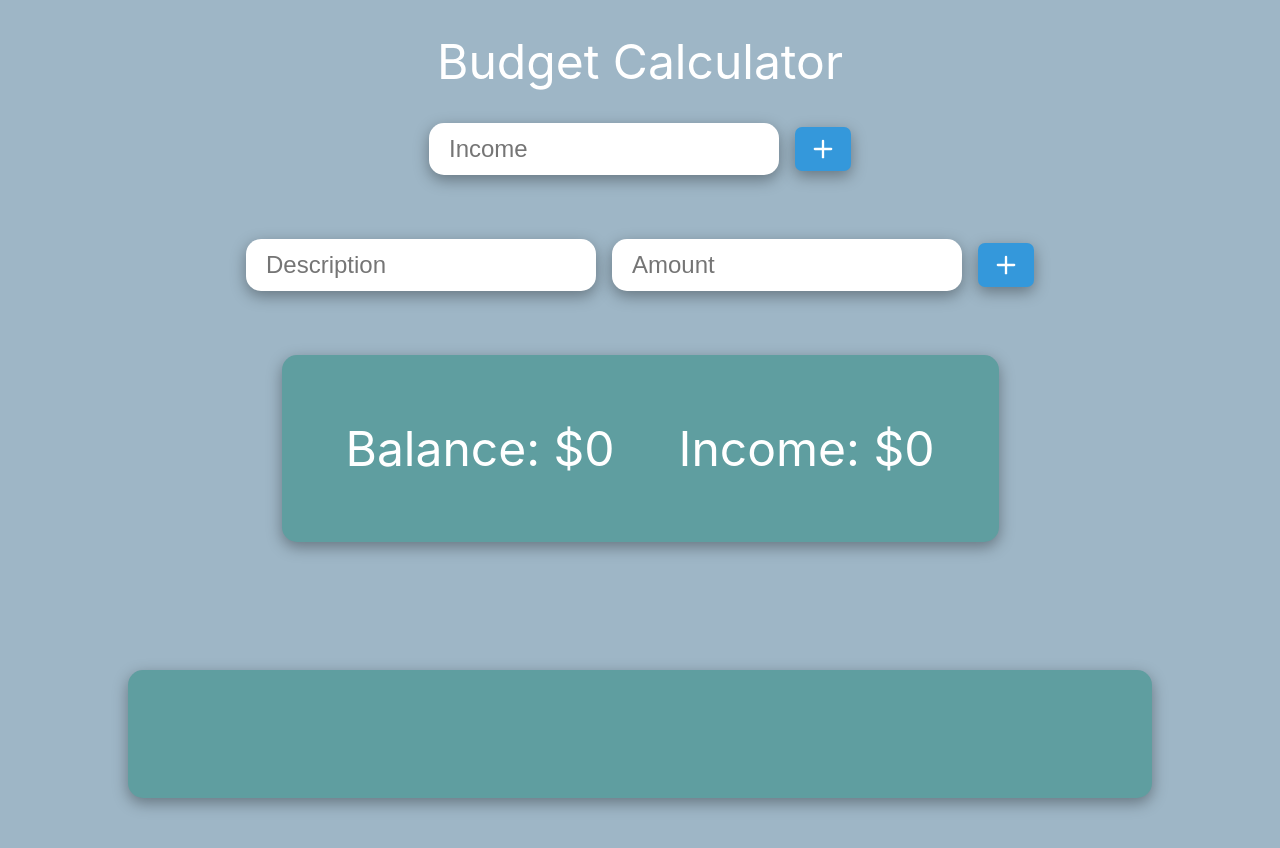
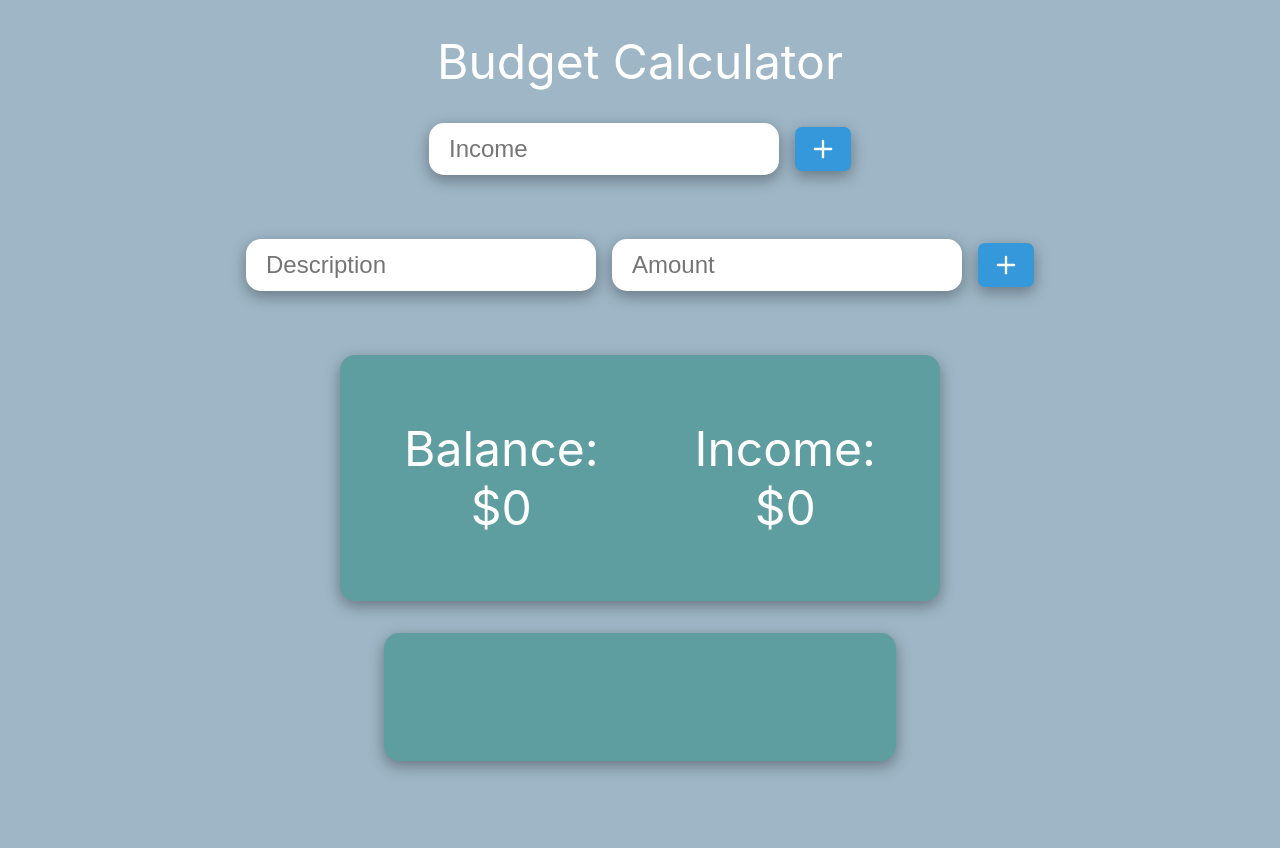
Before and after one commit to cw417/react-budget-calc, a React (Create React App) app in the folder client/: page / in a window 1280 px wide. Shown: the top 848 px of the page. After the commit the page ends 800 px from the top, so only its background shows below. Built offline with nearby package versions, Linux system fonts and the light colour scheme.

Commit message:
Inputs now focus on amount on edit; work on styling

```diff
--- a/client/src/App.css
+++ b/client/src/App.css
@@ -40,16 +40,35 @@ body {
   font-size: 3rem;
   display: flex;
   flex-direction: row;
-  justify-content: center;
-  max-width: fit-content;
+  justify-content: space-between;
+  width: fit-content;
   /* Override '.container' margin to center div */
-  margin: 0 auto !important;
+  margin: 0 auto;
 }
 
 .info-display--income {
-  margin-left: 4rem;
-  text-align: end;
-  max-width: 50%;
+  display: flex;
+  flex-direction: column;
+  align-items: center;
+  margin-left: 6rem
+}
+
+.info-display--income-input {
+  width: 8rem;
+  border: none;
+  text-align: center;
+  font-size: 3rem;
+}
+
+.info-display--income-input:focus {
+  outline: none;
+}
+/* ExpenseList */
+
+.expense-list {
+  width: 50%;
+  max-width: 48rem;
+  margin: 2rem auto;
 }
 
 /* ExpenseItem */
@@ -75,16 +94,17 @@ body {
   width: 25%;
 }
 
-.expense-edit-buttons {
-  margin-left: auto;
-  display: flex;
-  flex-direction: row;
+.edit-button {
+  font-size: 1rem !important;
+  width: 2rem !important;
+  height: fit-content !important;
 }
 
 /** ExpenseItem -- Editing Mode **/
 
 .expense--editing {
   width: 100%;
+  justify-content: space-between;
 }
 
 .expense-description-input, .expense-amount-input {
@@ -92,6 +112,7 @@ body {
   border-width: none;
   border: none;
   margin-bottom: 0.5rem;
+  outline: none;
 }
 
 .expense-description-input {
@@ -99,7 +120,7 @@ body {
 }
 
 .expense-amount-input {
-  width: 25%;
+  width: 15%;
   padding-left: 5%;
 }
 
@@ -151,7 +172,6 @@ body {
 }
 
 .container {
-  margin: var(--margin-outer);
   padding: 4rem;
   box-shadow: var(--shadow);
   background-color: var(--background-color-secondary);
@@ -227,6 +247,7 @@ body {
   }
 
   .info-display--income {
+    margin-top: 1.5rem;
     margin-left: 0;
     text-align: none;
   }
@@ -246,7 +267,7 @@ body {
   }
 
   .container {
-    margin: 2rem var(--margin-outer);
+    margin: 2rem auto;
   }
 
   .expense-container {
@@ -263,11 +284,22 @@ body {
     width: 100%;
   }
 
+  .expense-description {
+    width: 60%;
+  }
   .expense-list {
-    padding: 2rem;
+    padding: 1rem;
+    width: 75%;
+    margin: 0 auto;
   }
 
   .my-2 {
     margin: 1rem auto ;
   }
 }
+
+@media screen and (min-width: 1200px) {
+  .expense-list {
+    width: 30%;
+  }
+}
--- a/client/src/components/ExpenseItem.tsx
+++ b/client/src/components/ExpenseItem.tsx
@@ -25,6 +25,7 @@ export default function ExpenseItem({ expense, updateExpense, deleteExpense }: P
     if (editing) {
       descriptionRef.current!.value = expense.description;
       amountRef.current!.value = expense.amount.toString();
+      amountRef.current!.focus();
     }
   }, [editing, expense.description, expense.amount])
 
@@ -69,11 +70,11 @@ export default function ExpenseItem({ expense, updateExpense, deleteExpense }: P
       </div>
       <div className='expense-edit-buttons' style={{display: editing ? 'flex' : 'none' }}>
         <button
-          className={`button`}
+          className={`button edit-button`}
           onClick={handleUpdateExpense}
         ><FiCheck /></button>
         <button
-          className={`button ${editing ? 'ml-1' : '' }`}
+          className={`button edit-button ${editing ? 'ml-1' : '' }`}
           onClick={handleDeleteExpense}
         ><FiTrash /></button>
       </div>
--- a/client/src/components/InfoDisplay.tsx
+++ b/client/src/components/InfoDisplay.tsx
@@ -25,7 +25,10 @@ export default function InfoDisplay({ balance, income, updateIncome }: Props) {
   }
 
   useEffect(() => {
-    if (editing) amountRef.current!.value = income.toString();
+    if (editing) {
+      amountRef.current!.focus();
+      amountRef.current!.value = income.toString();
+    }
     console.log(editing);
   }, [editing, income])
 
@@ -40,19 +43,20 @@ export default function InfoDisplay({ balance, income, updateIncome }: Props) {
   }
 
   return (
-    <div className='info-display container'>
+    <div className='info-display container center'>
       <div>
         <label>Balance:</label>
-        <span>{` $${balance}`}</span>
+        <div>{`$${balance}`}</div>
       </div>
       <div className='info-display--income'>
-        <span
-          style={{display: editing ? 'none' : 'inline'}}
+        <label>Income:</label>
+        <div
+          style={{display: editing ? 'none' : 'block'}}
           onClick={toggleEditing}
-        >{`Income: $${income}`}</span>
+        >{`$${income}`}</div>
         <input
-          style={{display: editing ? 'inline' : 'none'}}
-          className='expense-amount-input background-same'
+          style={{display: editing ? 'block' : 'none'}}
+          className='info-display--income-input background-same'
           ref={amountRef}
           onKeyUp={handleKeyPress}
         />
```
